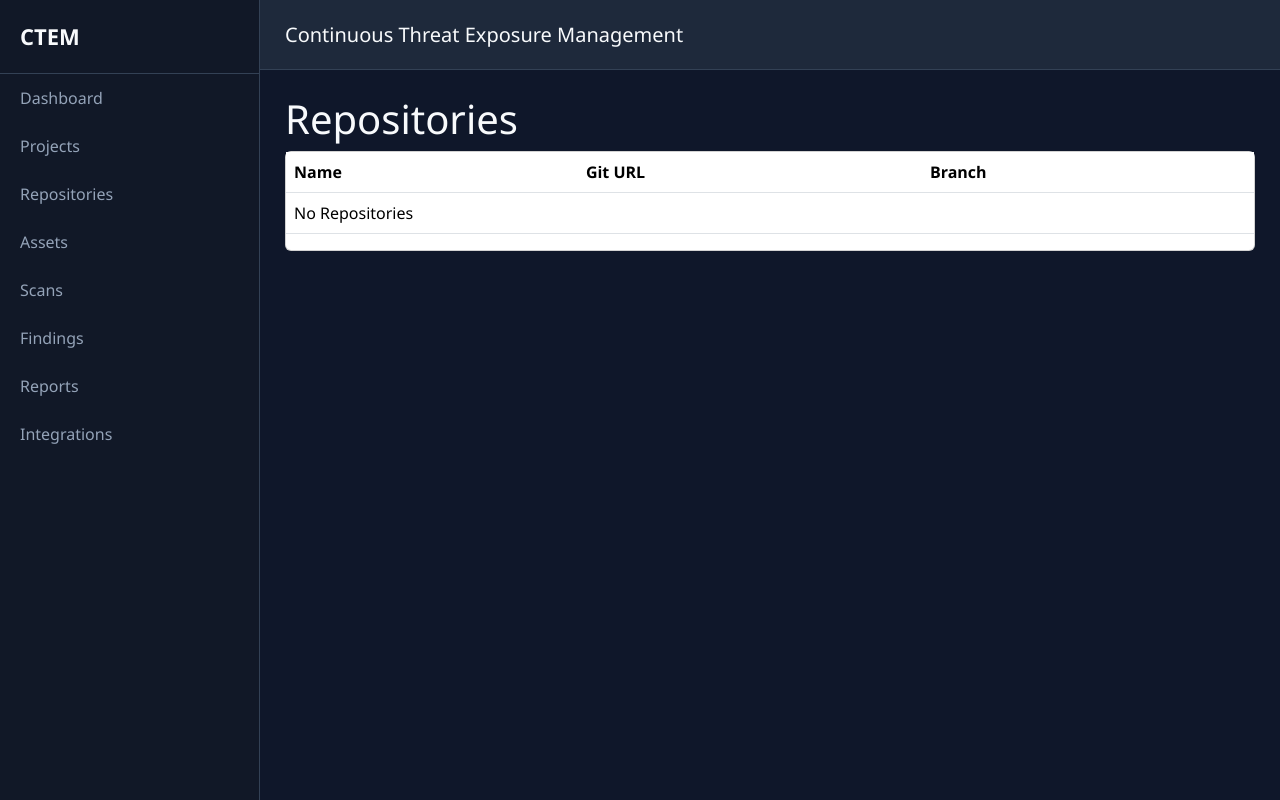
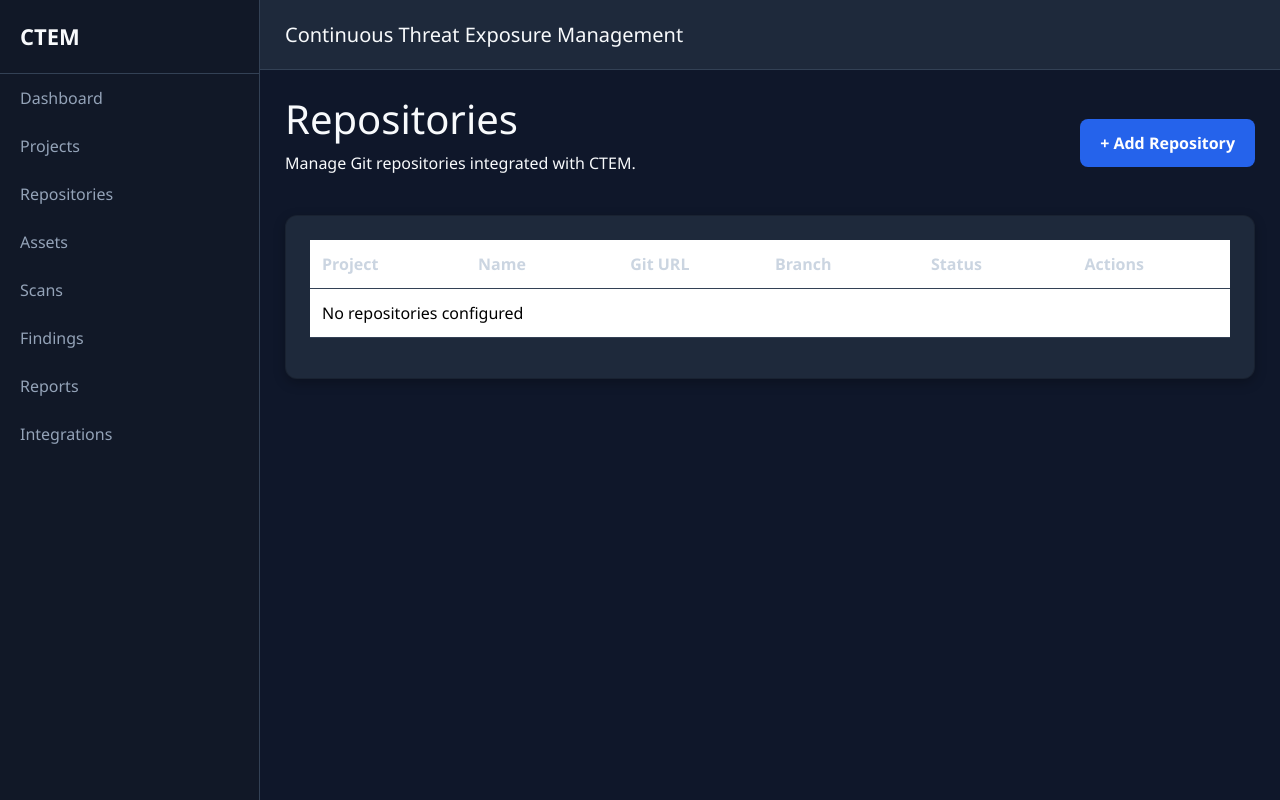
Before and after one commit to Lonewolfrex/CTEM, a Django app: page /repositories/ in a window 1280 px wide. Run offline with Django 5.2, Linux system fonts and the light colour scheme; data that the repository does not hold is empty.

Commit message:
Repos CRUD completed

```diff
--- a/ctem-platform/backend/repositories/urls.py
+++ b/ctem-platform/backend/repositories/urls.py
@@ -4,6 +4,33 @@ from . import views
 app_name = "repositories"
 
 urlpatterns = [
-    path("", views.repository_list, name="list"),
-    path("api/", views.RepositoryApiView.as_view(), name="api"),
+    path(
+        "",
+        views.repository_list,
+        name="list"
+    ),
+
+    path(
+        "create/",
+        views.repository_create,
+        name="create"
+    ),
+
+    path(
+        "<int:pk>/",
+        views.repository_detail,
+        name="detail"
+    ),
+
+    path(
+    "<int:pk>/edit/",
+    views.repository_update,
+    name="edit"
+    ),
+
+    path(
+        "<int:pk>/delete/",
+        views.repository_delete,
+        name="delete"
+    ),
 ]
--- a/ctem-platform/backend/repositories/views.py
+++ b/ctem-platform/backend/repositories/views.py
@@ -1,14 +1,16 @@
 from django.shortcuts import render
-from rest_framework.views import APIView
-from rest_framework.response import Response
+from django.shortcuts import redirect
+from django.shortcuts import get_object_or_404
 
 from .models import Repository
-from .serializers import RepositorySerializer
+from .forms import RepositoryForm
 
 
 def repository_list(request):
 
-    repositories = Repository.objects.all()
+    repositories = Repository.objects.select_related(
+        "project"
+    ).all()
 
     return render(
         request,
@@ -18,35 +20,103 @@ def repository_list(request):
         }
     )
 
+def repository_create(request):
 
-class RepositoryApiView(APIView):
+    if request.method == "POST":
 
-    def get(self, request):
+        form = RepositoryForm(request.POST)
 
-        repos = Repository.objects.all()
+        if form.is_valid():
 
-        return Response(
-            RepositorySerializer(
-                repos,
-                many=True
-            ).data
+            form.save()
+
+            return redirect(
+                "repositories:list"
+            )
+
+    else:
+
+        form = RepositoryForm()
+
+    return render(
+        request,
+        "repositories/create.html",
+        {
+            "form": form
+        }
+    )
+
+def repository_detail(request, pk):
+
+    repository = get_object_or_404(
+        Repository,
+        pk=pk
+    )
+
+    return render(
+        request,
+        "repositories/detail.html",
+        {
+            "repository": repository
+        }
+    )
+
+def repository_update(request, pk):
+
+    repository = get_object_or_404(
+        Repository,
+        pk=pk
+    )
+
+    if request.method == "POST":
+
+        form = RepositoryForm(
+            request.POST,
+            instance=repository
         )
 
-    def post(self, request):
+        if form.is_valid():
 
-        serializer = RepositorySerializer(
-            data=request.data
+            form.save()
+
+            return redirect(
+                "repositories:list"
+            )
+
+    else:
+
+        form = RepositoryForm(
+            instance=repository
         )
 
-        if serializer.is_valid():
+    return render(
+        request,
+        "repositories/edit.html",
+        {
+            "form": form,
+            "repository": repository
+        }
+    )
 
-            serializer.save()
+def repository_delete(request, pk):
 
-            return Response(
-                serializer.data
-            )
+    repository = get_object_or_404(
+        Repository,
+        pk=pk
+    )
 
-        return Response(
-            serializer.errors,
-            status=400
+    if request.method == "POST":
+
+        repository.delete()
+
+        return redirect(
+            "repositories:list"
         )
+
+    return render(
+        request,
+        "repositories/delete.html",
+        {
+            "repository": repository
+        }
+    )
--- a/ctem-platform/backend/static/css/ctem.css
+++ b/ctem-platform/backend/static/css/ctem.css
@@ -95,3 +95,109 @@ body{
     font-size:24px;
     font-weight:600;
 }
+
+/* =========================
+   FORM STYLING
+========================= */
+
+.form-card{
+    background:#1e293b;
+    padding:24px;
+    border-radius:12px;
+    box-shadow:0 4px 12px rgba(0,0,0,.25);
+    max-width:900px;
+}
+
+.form-grid{
+    display:grid;
+    grid-template-columns:1fr 1fr;
+    gap:20px;
+}
+
+.form-group{
+    display:flex;
+    flex-direction:column;
+}
+
+.form-group.full-width{
+    grid-column:1 / -1;
+}
+
+.form-group label{
+    margin-bottom:8px;
+    color:#cbd5e1;
+    font-weight:600;
+}
+
+.form-control{
+    background:#0f172a;
+    border:1px solid #334155;
+    color:#fff;
+    padding:12px;
+    border-radius:8px;
+    font-size:14px;
+}
+
+.form-control:focus{
+    outline:none;
+    border-color:#3b82f6;
+}
+
+.btn-primary{
+    display:inline-block;
+    background:#2563eb;
+    color:#fff;
+    text-decoration:none;
+    border:none;
+    padding:12px 20px;
+    border-radius:8px;
+    cursor:pointer;
+    font-weight:600;
+}
+
+.btn-primary:hover{
+    background:#1d4ed8;
+}
+
+.btn-danger{
+    display:inline-block;
+    background:#dc2626;
+    color:#fff;
+    border:none;
+    padding:12px 20px;
+    border-radius:8px;
+    cursor:pointer;
+}
+
+.page-header{
+    display:flex;
+    justify-content:space-between;
+    align-items:center;
+    margin-bottom:24px;
+}
+
+.table{
+    width:100%;
+    border-collapse:collapse;
+}
+
+.table th{
+    text-align:left;
+    padding:12px;
+    width:220px;
+    color:#cbd5e1;
+    border-bottom:1px solid #334155;
+}
+
+.table td{
+    padding:12px;
+    border-bottom:1px solid #334155;
+}
+
+.card{
+    background:#1e293b;
+    padding:24px;
+    margin-bottom:24px;
+    border-radius:12px;
+    box-shadow:0 4px 12px rgba(0,0,0,.25);
+}
--- a/ctem-platform/backend/templates/repositories/list.html
+++ b/ctem-platform/backend/templates/repositories/list.html
@@ -2,7 +2,18 @@
 
 {% block content %}
 
-<h1>Repositories</h1>
+<div class="page-header">
+
+    <div>
+        <h1>Repositories</h1>
+        <p>Manage Git repositories integrated with CTEM.</p>
+    </div>
+
+    <a href="{% url 'repositories:create' %}" class="btn-primary">
+        + Add Repository
+    </a>
+
+</div>
 
 <div class="card">
 
@@ -10,24 +21,50 @@
 
 <thead>
 <tr>
+    <th>Project</th>
     <th>Name</th>
     <th>Git URL</th>
     <th>Branch</th>
+    <th>Status</th>
+    <th>Actions</th>
 </tr>
 </thead>
 
 <tbody>
 
 {% for repo in repositories %}
+
 <tr>
-    <td>{{ repo.name }}</td>
-    <td>{{ repo.git_url }}</td>
-    <td>{{ repo.default_branch }}</td>
+
+<td>{{ repo.project.name }}</td>
+<td>{{ repo.name }}</td>
+<td>{{ repo.git_url }}</td>
+<td>{{ repo.default_branch }}</td>
+
+<td>
+{% if repo.is_active %}
+Active
+{% else %}
+Inactive
+{% endif %}
+</td>
+
+<td>
+<a href="{% url 'repositories:detail' repo.id %}">
+View
+</a>
+</td>
+
 </tr>
+
 {% empty %}
+
 <tr>
-    <td colspan="3">No Repositories</td>
+<td colspan="6">
+No repositories configured
+</td>
 </tr>
+
 {% endfor %}
 
 </tbody>
```
Also changed, not shown: ctem-platform/backend/projects/models.py (+38 -3 lines), ctem-platform/backend/repositories/forms.py (added, +31 -0 lines), ctem-platform/backend/repositories/models.py (+23 -6 lines), ctem-platform/backend/templates/repositories/create.html (added, +59 -0 lines), ctem-platform/backend/templates/repositories/delete.html (added, +53 -0 lines), ctem-platform/backend/templates/repositories/detail.html (added, +126 -0 lines), ctem-platform/backend/templates/repositories/edit.html (added, +59 -0 lines), ctem-platform/backend/projects/migrations/0002_project_criticality_project_owner_project_updated_at_and_more.py (added), ctem-platform/backend/repositories/migrations/0003_rename_branch_repository_default_branch_and_more.py (added).
